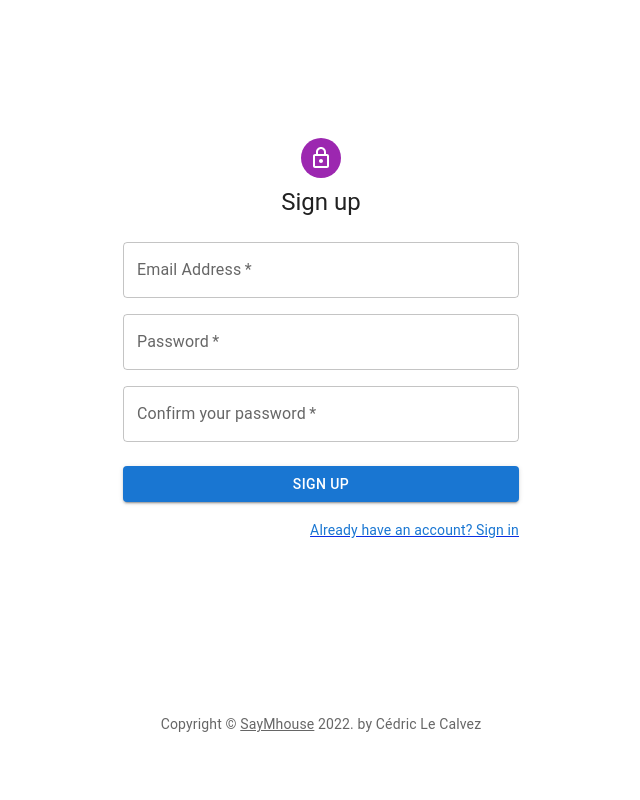
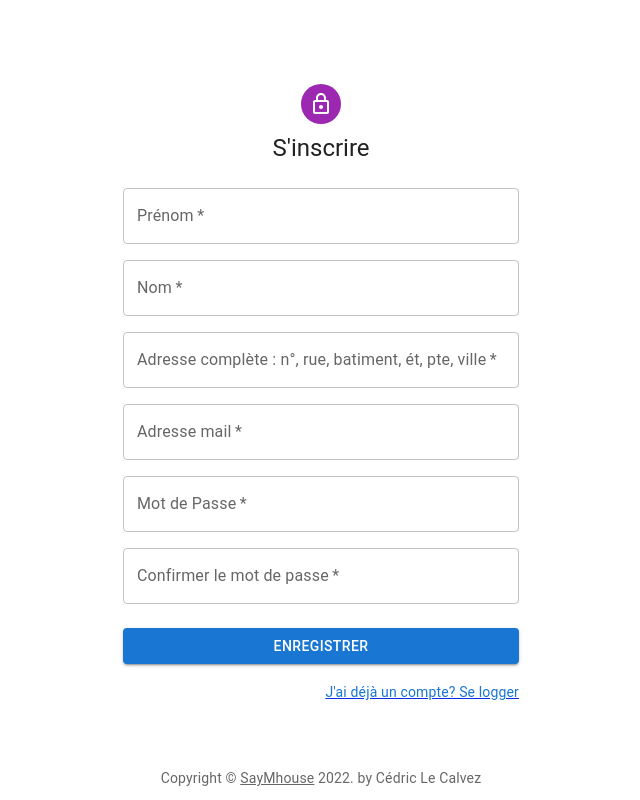
Before and after one commit to cedriclecalvez/front-SayMhouse, a React (Create React App) app: page /register in a window 1280 px wide. Shown: the whole page, without its empty margins (319-959 px from the left). Built offline with nearby package versions, Linux system fonts and the light colour scheme; no server answers.

Commit message:
change path request

```diff
--- a/src/index.tsx
+++ b/src/index.tsx
@@ -12,7 +12,7 @@ const isAuth = async () => {
   try {
     console.log("you asked to refresh");
 
-    const response = await api.get('/users/refresh');
+    const response = await api.get('/user/refresh');
     console.log("response refresh route",response);
     console.log("response refresh route",response.data);
 
--- a/src/js/components/Chat.tsx
+++ b/src/js/components/Chat.tsx
@@ -24,7 +24,7 @@ const Chat = () => {
       //take the info from BDD and setRoomId
       try {
         (async function () {
-          const axiosResponse = await api.get(`/rooms/one/${roomId}`);
+          const axiosResponse = await api.get(`/ticket/one/${roomId}`);
           console.log("axiosResponse oneRoom ==>", axiosResponse.data);
           setRoomName(axiosResponse.data[0].name);
           console.log(
@@ -32,15 +32,7 @@ const Chat = () => {
             axiosResponse.data[0].name
           );
         })();
-        // (async function () {
-        //   const axiosResponse = await api.post(`/messages,roomName`);
-        //   console.log("axiosResponse oneRoom ==>", axiosResponse.data);
-        //   setRoomName(axiosResponse.data[0].name);
-        //   console.log(
-        //     "axiosResponse one room name===>",
-        //     axiosResponse.data[0].name
-        //   );
-        // })();
+
       } catch (error) {
         console.error(error);
       }
--- a/src/js/components/SideBar.tsx
+++ b/src/js/components/SideBar.tsx
@@ -16,7 +16,7 @@ function SideBar() {
   // to display directly the new list of rooms when user create in the child component
   useEffect(() => {
     (async function () {
-      const axiosResponse = await api.get("/rooms/list");
+      const axiosResponse = await api.get("/ticket/list");
       console.log("axiosResponse room list==>", axiosResponse.data);
       setRooms(axiosResponse.data);
       console.log("response rooms list", rooms);
@@ -26,15 +26,15 @@ function SideBar() {
 
   useEffect(() => {
     (async function () {
-      const axiosResponse = await api.get("/rooms/list");
+      const axiosResponse = await api.get("/ticket/list");
       console.log("axiosResponse room list==>", axiosResponse.data);
       setRooms(axiosResponse.data);
-      console.log("response rooms list", rooms);
+      console.log("response rooms list after add room", rooms);
     })();
   }, []);
 
   async function handleClickTofindAllUsers(){
-    const axiosResponse = await api.get("/users/allUsers");
+    const axiosResponse = await api.get("/user/allUsers");
     console.log("axiosResponse users list==>", axiosResponse.data);
 
 
--- a/src/js/components/SidebarChat.tsx
+++ b/src/js/components/SidebarChat.tsx
@@ -20,7 +20,7 @@ function SidebarChat({ id, name, addNewChat ,setUpdateRooms}: any) {
 
     if (roomName) {
       try {
-        const axiosResponse = await api.post("/rooms/register", roomNameObject);
+        const axiosResponse = await api.post("/ticket/register", roomNameObject);
         console.log("axiosResponse===>", axiosResponse);
         // to change state of parent child
         setUpdateRooms(true); //
--- a/src/js/components/sign/SignUp.tsx
+++ b/src/js/components/sign/SignUp.tsx
@@ -18,6 +18,9 @@ const theme = createTheme();
 export default function SignUp() {
   const [errPass, seterrPass] = React.useState<String | null>(null)
   const [isErrorEmail, setIsErrorEmail] = React.useState<String | null>(null)
+  const [isErrorFirstname, setIsErrorFirstname] = React.useState<String | null>(null)
+  const [isErrorLastname, setIsErrorLastname] = React.useState<String | null>(null)
+  const [isErrorAddress, setIsErrorAddress] = React.useState<String | null>(null)
   const [responseBddStatus,setResponseBddStatus]= React.useState<Number>(404);
 
 
@@ -26,9 +29,34 @@ export default function SignUp() {
     const data = new FormData(event.currentTarget);
     // eslint-disable-next-line no-console
     const body = {
+      firstname: data.get('firstname'),
+      lastname: data.get('lastname'),
+      address: data.get('address'),
       email: data.get('email'),
       password: data.get('password')
     }
+
+    if(!String(data.get('firstname')).length) {
+      setIsErrorFirstname('Your firstname is invalid or empty!')
+      return false
+    } else {
+      setIsErrorFirstname(null)
+    }
+    if(!String(data.get('lastname')).length) {
+      setIsErrorLastname('Your lastname is invalid or empty!')
+      return false
+    } else {
+      setIsErrorLastname(null)
+    }
+    if(!String(data.get('address')).length) {
+      setIsErrorAddress('Your address is invalid or empty!')
+      return false
+    } else {
+      setIsErrorAddress(null)
+    }
+
+
+
 
     if(!String(data.get('email')).length) {
       setIsErrorEmail('Your email is invalid or empty!')
@@ -45,7 +73,7 @@ export default function SignUp() {
     }
 
     try {
-      const axiosResponse = await api.post("/users/auth/register", body)
+      const axiosResponse = await api.post("/user/auth/register", body)
 
       console.log(axiosResponse.data);
       console.log(axiosResponse.status);
@@ -87,19 +115,55 @@ export default function SignUp() {
             <LockOutlinedIcon />
           </Avatar>
           <Typography component="h1" variant="h5">
-            Sign up
+            S'inscrire
           </Typography>
           <Box component="form" noValidate onSubmit={handleSubmit} sx={{ mt: 3 }}>
             <Grid container spacing={2}>
+              <Grid item xs={12}>
+                <TextField
+                  error={isErrorFirstname ? true : false}
+                  required
+                  fullWidth
+                  id="firstname"
+                  label="Prénom"
+                  name="firstname"
+                  autoComplete="firstname"
+                  helperText={isErrorFirstname ? isErrorFirstname : null}
+                />
+              </Grid>
+              <Grid item xs={12}>
+                <TextField
+                  error={isErrorLastname ? true : false}
+                  required
+                  fullWidth
+                  id="lastname"
+                  label="Nom"
+                  name="lastname"
+                  autoComplete="lastname"
+                  helperText={isErrorLastname ? isErrorLastname : null}
+                />
+              </Grid>
+              <Grid item xs={12}>
+                <TextField
+                  error={isErrorAddress ? true : false}
+                  required
+                  fullWidth
+                  id="address"
+                  label="Adresse complète : n°, rue, batiment, ét, pte, ville"
+                  name="address"
+                  autoComplete="address"
+                  helperText={isErrorAddress ? isErrorAddress : null}
+                />
+              </Grid>
               <Grid item xs={12}>
                 <TextField
                   error={isErrorEmail ? true : false}
                   required
                   fullWidth
                   id="email"
-                  label="Email Address"
+                  label="Adresse mail"
                   name="email"
-                  autoComplete="email"
+                  autoComplete="emil"
                   helperText={isErrorEmail ? isErrorEmail : null}
                 />
               </Grid>
@@ -109,7 +173,7 @@ export default function SignUp() {
                   required
                   fullWidth
                   name="password"
-                  label="Password"
+                  label="Mot de Passe"
                   type="password"
                   id="password"
                   autoComplete="new-password"
@@ -121,7 +185,7 @@ export default function SignUp() {
                   required
                   fullWidth
                   name="confirm-password"
-                  label="Confirm your password"
+                  label="Confirmer le mot de passe"
                   type="password"
                   id="confirm-password"
                   autoComplete="new-password"
@@ -134,13 +198,13 @@ export default function SignUp() {
               variant="contained"
               sx={{ mt: 3, mb: 2 }}
             >
-              Sign Up
+              Enregistrer
             </Button>
             <Grid container justifyContent="flex-end">
               <Grid item>
                 <Lien to="/login">
                   <Link  variant="body2">
-                    Already have an account? Sign in
+                    J'ai déjà un compte? Se logger
                   </Link>
                 </Lien>
               </Grid>
--- a/src/js/components/sign/signInMui.tsx
+++ b/src/js/components/sign/signInMui.tsx
@@ -59,7 +59,7 @@ export default function SignInMui() {
     }
 
     try {
-      const axiosResponse = await api.post("/users/auth/login", body);
+      const axiosResponse = await api.post("/user/auth/login", body);
 
       console.log(axiosResponse.data);
       console.log("statuslog", axiosResponse.status);
--- a/src/router.tsx
+++ b/src/router.tsx
@@ -14,6 +14,7 @@ const Router = () => {
     <BrowserRouter>
       <Routes>
         <Route path="/" element={<LoginPage />} />
+        <Route path="/login" element={<LoginPage />} />
         {/* <Route
           path="/"
           element={<PrivateRoute component={<LoginPage />} />}
--- a/src/utils/api.ts
+++ b/src/utils/api.ts
@@ -34,7 +34,7 @@ instance.interceptors.response.use(
     }
     try {
       // ask refresh token
-      const response = await instance.get("/users/refresh");
+      const response = await instance.get("/user/refresh");
       store.dispatch(login(response.data));
       // add field hasRefreshToken
       error.hasRefreshToken = true;
```
